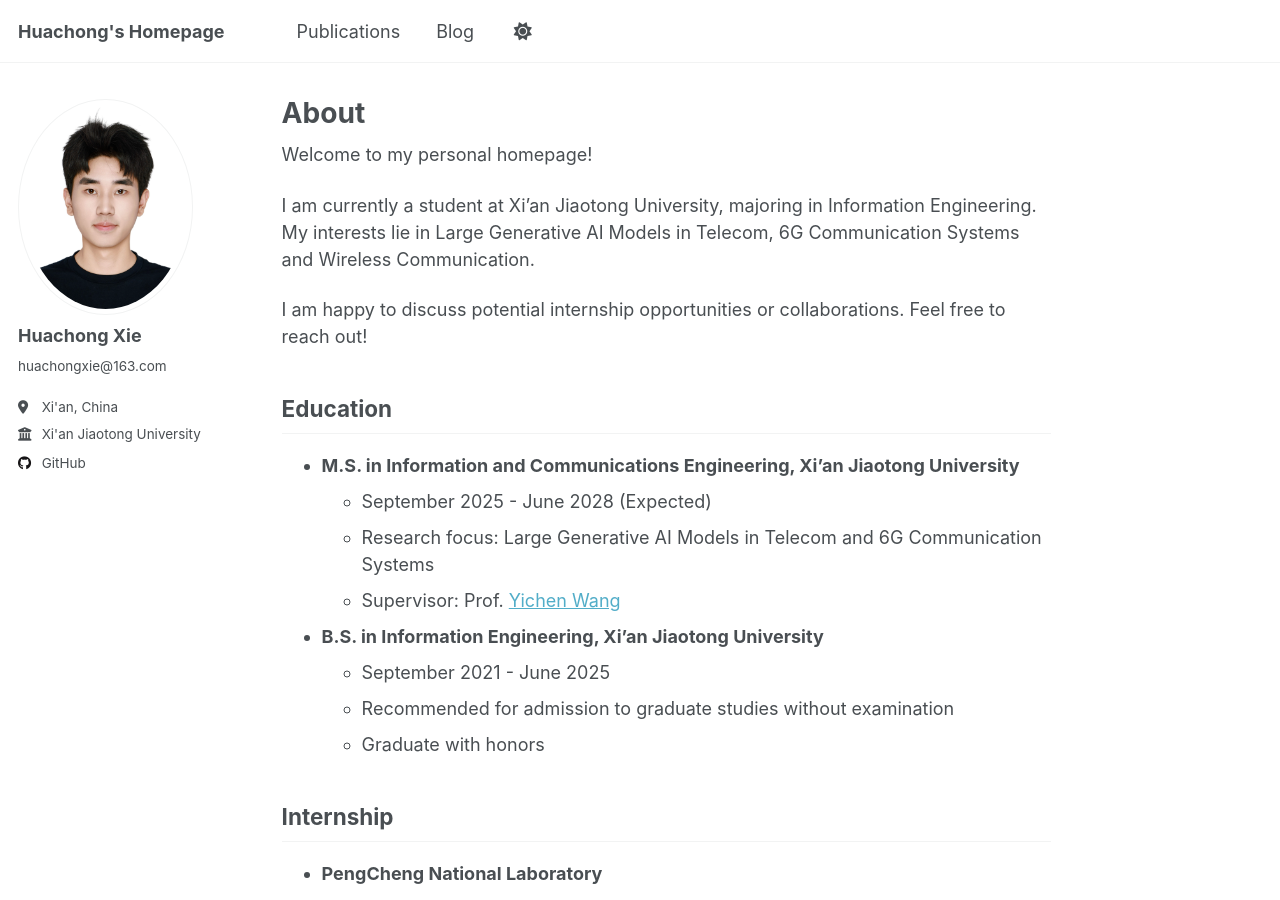
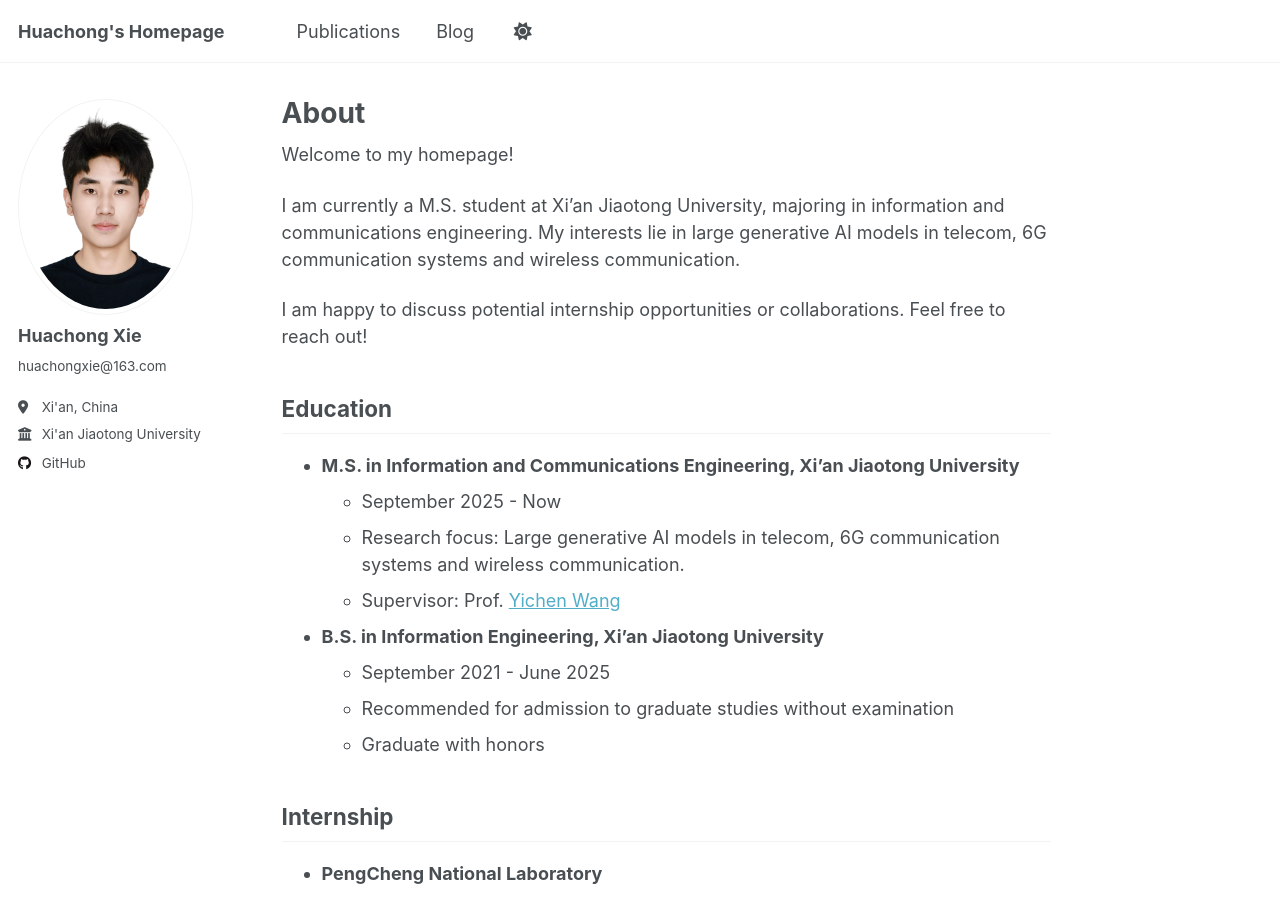
Before and after one commit to huachongxie/huachongxie.github.io, a Jekyll site: the page built from _pages/about.md, in a window 1280 px wide and 900 px high. Built offline with Jekyll 4.4.1, drawn with Linux system fonts in a browser that asks for light colours; a script that is not in the unit is left out.

Commit message:
更改论文

```diff
--- a/_pages/about.md
+++ b/_pages/about.md
@@ -7,17 +7,17 @@ redirect_from:
   - /about.html
 ---
 
-Welcome to my personal homepage!
+Welcome to my homepage!
 
-I am currently a student at Xi'an Jiaotong University, majoring in Information Engineering.
-My interests lie in Large Generative AI Models in Telecom, 6G Communication Systems and Wireless Communication.
+I am currently a M.S. student at Xi'an Jiaotong University, majoring in information and communications engineering.
+My interests lie in large generative AI models in telecom, 6G communication systems and wireless communication.
 
 I am happy to discuss potential internship opportunities or collaborations. Feel free to reach out!
 
 ## Education
 - **M.S. in Information and Communications Engineering, Xi'an Jiaotong University**
-  - September 2025 - June 2028 (Expected)
-  - Research focus: Large Generative AI Models in Telecom and 6G Communication Systems
+  - September 2025 - Now
+  - Research focus: Large generative AI models in telecom, 6G communication systems and wireless communication.
   - Supervisor: Prof. [Yichen Wang](https://gr.xjtu.edu.cn/en/web/wangyichen/home)
 
 
```
Also changed, not shown: _publications/2009-10-01-paper-title-number-1.md (+1 -1 lines).
